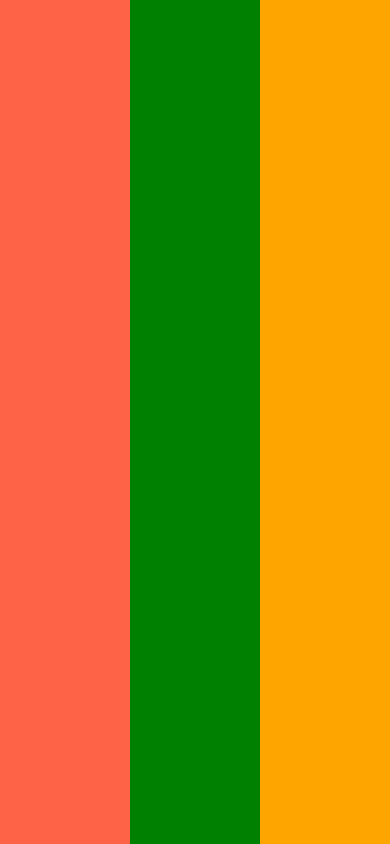
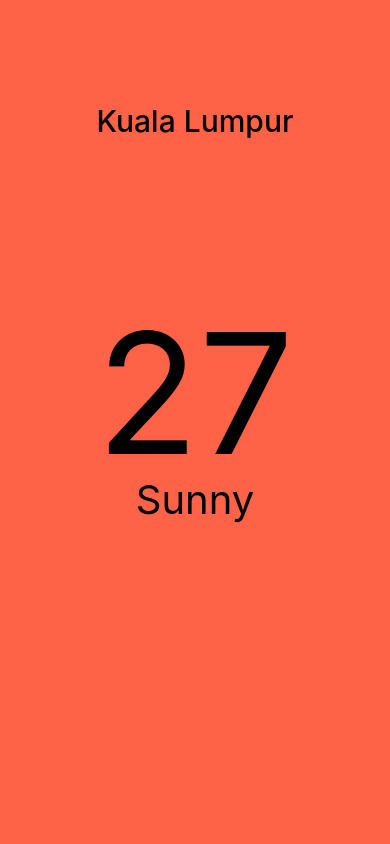
Before and after one commit to briankang0315/weatherapp, a React Native app: screen / in a window 390 px wide. Built offline with nearby package versions, Linux system fonts and the light colour scheme.

Commit message:
text layout

```diff
--- a/App.js
+++ b/App.js
@@ -1,12 +1,53 @@
 import React from "react";
-import {View} from 'react-native';
+import {View, Text, StyleSheet} from 'react-native';
 
 export default function App() {
   return (
-   <View style={{flex:1, flexDirection: "row"}}>
-    <View style={{flex:1, backgroundColor:"tomato"}}></View>
-    <View style={{flex:1, backgroundColor:"green"}}></View>
-    <View style={{flex:1, backgroundColor:"orange"}}></View>
-   </View>
+    <View style={styles.container}>
+      <View style={styles.city}>
+        <Text style={styles.cityName}> Kuala Lumpur </Text>
+      </View>
+      <View style = {styles.weather}>
+        <View style = {styles.day}>
+          <Text style= {styles.temp}>27</Text>
+          <Text style = {styles.description}>Sunny</Text>
+        </View>
+      </View>
+
+    </View>
+
   );
 }
+
+const styles = StyleSheet.create({
+  container:{
+    flex:1,
+    backgroundColor:"tomato"
+  },
+  city:{
+    flex:1.2,
+    justifyContent:"center",
+    alignItems: "center",
+  },
+  cityName:{
+    color: "black",
+    fontSize: 30,
+    fontWeight: "500",
+  },
+  weather:{
+    flex:3,
+  },
+  day:{
+    flex:1,
+    alignItems: "center",
+
+  },
+  temp:{
+    marginTop: 50,
+    fontSize: 168,
+  },
+  description:{
+    marginTop: -20,
+    fontSize: 40,
+  }
+})
```
